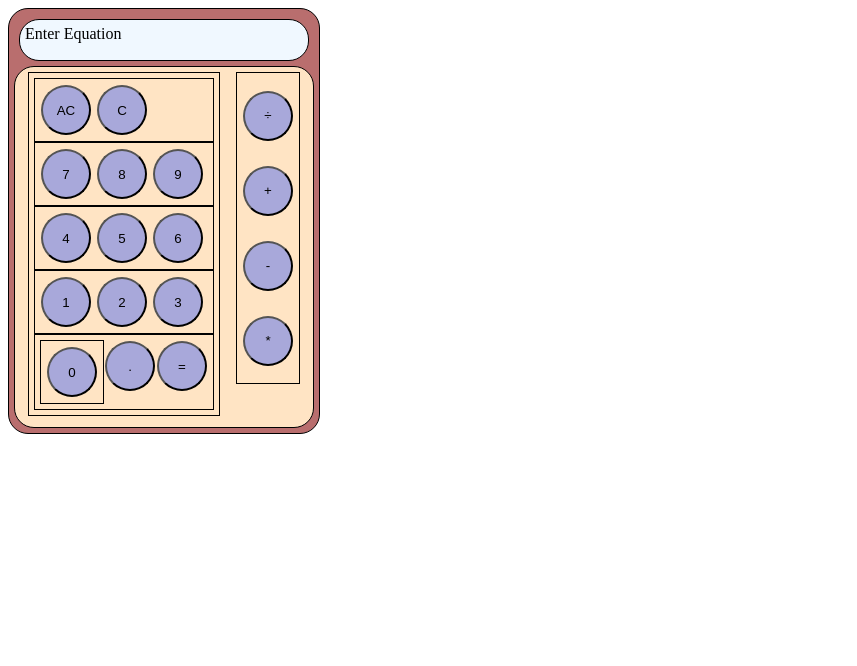
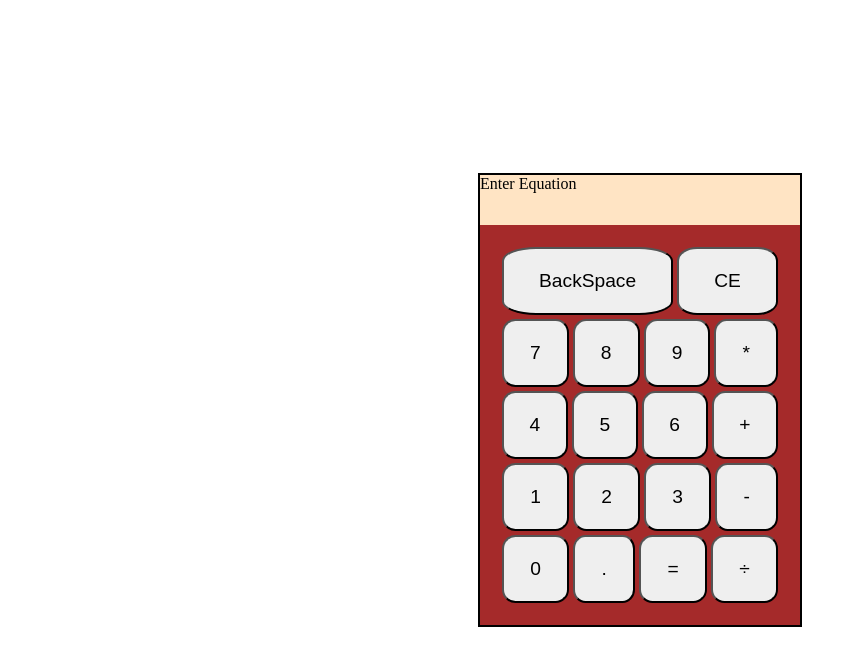
Before and after one commit to arpuneet234/odin-calculator, a plain HTML site: page index.html in a window 1280 px wide. Shown: the whole page, without its empty margins (0-857 px from the left). Drawn offline with Linux system fonts and the light colour scheme.

Commit message:
started again made layout using flex

```diff
--- a/index.html
+++ b/index.html
@@ -1,56 +1,48 @@
 <!DOCTYPE html>
 <html lang="en">
   <head>
-    <meta charset="UTF-8">
-    <meta name="viewport" content="width=device-width, initial-scale=1.0">
+    <meta charset="UTF-8" />
+    <meta name="viewport" content="width=device-width, initial-scale=1.0" />
     <title>Document</title>
-    <link rel="stylesheet" href="style.css">
+    <link rel="stylesheet" href="style.css" />
   </head>
   <body>
     <div id="cal-body">
-        <div id="display">
-            Enter Equation
-        </div>
+      <div id="display">Enter Equation</div>
+
       <div id="button-container">
-            <div id="rows">
-                <div id="row-1">
-                <button>AC</button>
-                <button>C</button>
-
+        <div id="top-row">
+          <button>BackSpace</button>
+          <button>CE</button>
         </div>
 
-                <div id="row-2" class="numbers">
+        <div class="keys-row">
           <button>7</button>
           <button>8</button>
           <button>9</button>
+          <button>*</button>
         </div>
-                <div id="row-3" class="numbers">
+
+        <div class="keys-row">
           <button>4</button>
           <button>5</button>
           <button>6</button>
+          <button>+</button>
         </div>
-                <div id="row-4" class="numbers">
+
+        <div class="keys-row">
           <button>1</button>
           <button>2</button>
           <button>3</button>
-                </div>
-                <div id="row-5">
-                    <div class="numbers">
-                    <button class=>0</button>
-                    </div>
-                    <button>.</button>
-                    <button id="equals">=</button>
+          <button>-</button>
         </div>
 
+        <div class="keys-row">
+          <button>0</button>
+          <button>.</button>
+          <button>=</button>
+          <button>&divide;</button>
         </div>
-
-            <div id="left-operators">
-                <button>&divide</button>
-                <button>+</button>
-                <button>-</button>
-                <button>*</button>
-            </div>
-
       </div>
     </div>
 
--- a/script.js
+++ b/script.js
@@ -1,39 +1,3 @@
-const buttonContainer=document.querySelector("#button-container");
-const display=document.querySelector("#display");
-const button=document.querySelectorAll('button');
-const operator=document.querySelectorAll("#left-operators button")
-const numbers=document.querySelectorAll(".numbers button")
-
-let num1=null,num2=null;
-let oper=null;
-let res=null;
-
-
-numbers.forEach((num)=>{
-    num.addEventListener("click",(e)=>{
-
-        if(num1==undefined){num1=num.textContent;
-        console.log(`num1=${num1}`);}
-       else {num2=num.textContent;
-       console.log(`num2=${num2}`)}
-});
-})
-operator.forEach((op)=>{
-    op.addEventListener("click",(e)=>{
-        oper=op.textContent;
-        console.log(oper);
-    })
-})
-button.forEach((button)=>{
-button.addEventListener("click",(e)=>display.textContent=e.target.textContent);
-})
-
-const equals=document.querySelector("#equals")
-equals.addEventListener("click",()=>{
-    console.log(num1,num2,oper);
-    operate(num1,num2,oper)});
-
-
 function add(num1,num2){
     return num1+num2
 }
@@ -69,9 +33,6 @@ function operate(num1,num2,operator){
     if(operator=="/"){
         res=divide(num1,num2)
     }
-
-    display.textContent=res;
-
-
+     console.log(res);
 
 }
--- a/style.css
+++ b/style.css
@@ -1,57 +1,39 @@
-div{
-
-    border :1px solid black;
-    padding:5px
-}
-#button-container{
-    display:flex;
-    flex-direction: column;
-    flex-wrap: wrap;
-    height:350px;
-    align-items: center;
-
-
+body {
+  display: flex;
+  justify-content: center;
+  align-items: center;
+  height: 100vh;
+  margin: 0;
 }
 
-#left-operators{
-    display: flex;
-    flex-direction: column;
-    height:300px;
-    justify-content: space-around;
-    align-items: center;
+#cal-body {
+  width: 320px;
+  height: 450px;
+  display: flex;
+  flex-direction: column;
+  background-color: bisque;
+  border: 2px solid black;
+}
+#button-container {
+  display: flex;
+  flex-direction: column;
+  flex-grow: 1;
+  padding: 20px;
+  background-color: brown;
+}
+#display {
+  height: 50px;
+}
+.keys-row,
+#top-row {
+  flex-grow: 1;
 
-}
-#row-5{
-    display: flex;
+  display: flex;
 }
 
-#display{
-    background-color: aliceblue;
-    height:30px;
-    border-radius: 20px;
-    margin:5px;
-
+button {
+  flex-grow: 1;
+  border-radius: 20%;
+  margin: 2px;
+  font-size: larger;
 }
-
-#cal-body{
-    border-radius: 20px;
-    width:300px;
-    background-color: rgb(185, 110, 110);
-    display:flex;
-    flex-direction: column;
-}
-
-#button-container{
-    border-radius: 20px;
-    background-color: bisque;
-}
-
-button{
-    background-color: rgb(168, 168, 218);
-    width:50px;
-    height:50px;
-    border-radius: 50%;
-    margin:1px;
-
-
-}
```
Lines whose indentation alone changed are shown as unchanged.
